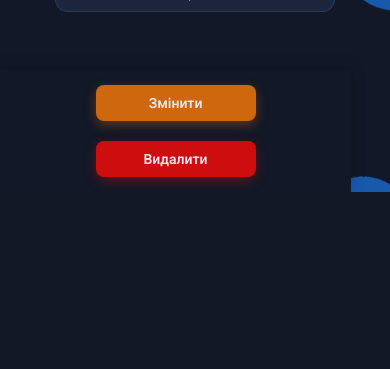
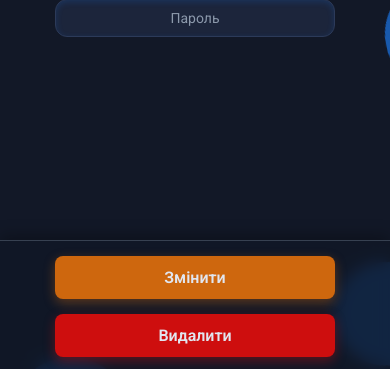
Before and after one commit to Yakov29/roomcraft, a React (Create React App) app: page /user/1 in a window 390 px wide. Shown: the part 472-841 px from the top of the page. Built offline with nearby package versions, Linux system fonts and the light colour scheme; sample sign-in values are in the browser's storage.

Commit message:
наверное последний)

```diff
--- a/src/components/Profile/Profile.css
+++ b/src/components/Profile/Profile.css
@@ -1,12 +1,15 @@
 .profile {
   text-align: center;
-  height: 100vh;
-  padding-top: 150px;
-  padding-bottom: 100px;
+  min-height: 100vh;
+  padding: 100px 20px 110px;
   position: relative;
-  overflow: hidden;
+  overflow-x: hidden;
   background-color: var(--background-color);
   z-index: 1;
+  display: flex;
+  flex-direction: column;
+  align-items: center;
+  justify-content: center;
 }
 
 .profile::before {
@@ -125,15 +128,18 @@
   position: fixed;
   bottom: 0;
   left: 0;
-  width: 100%;
-  padding: 12px 20px;
+  right: 0;
   display: flex;
   justify-content: center;
   gap: 20px;
   flex-wrap: wrap;
-  background: var(--background-color);
-  box-shadow: 0 -2px 15px rgba(0,0,0,0.15);
-  z-index: 10;
+  padding: 20px;
+  background-color: rgba(17, 24, 39, 0.8);
+  backdrop-filter: blur(8px);
+  -webkit-backdrop-filter: blur(8px);
+  border-top: 1px solid #374151;
+  box-shadow: 0 -4px 15px rgba(0, 0, 0, 0.3);
+  z-index: 100;
 }
 
 .profile__change,
@@ -147,11 +153,9 @@
   font-size: 18px;
   border: none;
   cursor: pointer;
-  box-shadow: 0 4px 12px rgba(228, 131, 27, 0.3);
   transition: background-color 0.3s ease, transform 0.15s ease, box-shadow 0.3s ease;
   white-space: nowrap;
   min-width: 160px;
-  max-width: 100%;
 }
 
 .profile__change {
@@ -185,8 +189,7 @@
 @media (max-width: 768px) {
   .profile {
     padding-top: 80px;
-    height: auto;
-    padding-bottom: 120px;
+    padding-bottom: 110px;
   }
 
   .profile__title {
@@ -200,22 +203,19 @@
   }
 
   .profile__input {
-    width: 100%;
     max-width: 350px;
     padding: 12px 20px;
     font-size: 15px;
   }
 
   .profile__buttons {
-    max-width: 90vw;
+    gap: 16px;
   }
 
   .profile__change,
   .profile__delete,
   .profile__apply,
   .profile__reset {
-    width: auto;
-    max-width: 340px;
     font-size: 17px;
     padding: 14px 35px;
   }
@@ -224,8 +224,7 @@
 @media (max-width: 480px) {
   .profile {
     padding-top: 60px;
-    height: auto;
-    padding-bottom: 140px;
+    padding-bottom: 270px;
   }
 
   .profile__title {
@@ -246,17 +245,18 @@
 
   .profile__buttons {
     flex-direction: column;
-    padding: 15px 10px;
+    padding: 15px;
+    gap: 15px;
   }
 
   .profile__change,
   .profile__delete,
   .profile__apply,
   .profile__reset {
-    max-width: 260px;
-    padding: 10px 25px;
-    font-size: 14px;
-    margin-left: auto;
-    margin-right: auto;
+    width: 100%;
+    max-width: 280px;
+    padding: 12px 25px;
+    font-size: 16px;
+    margin: 0 auto;
   }
 }
```
